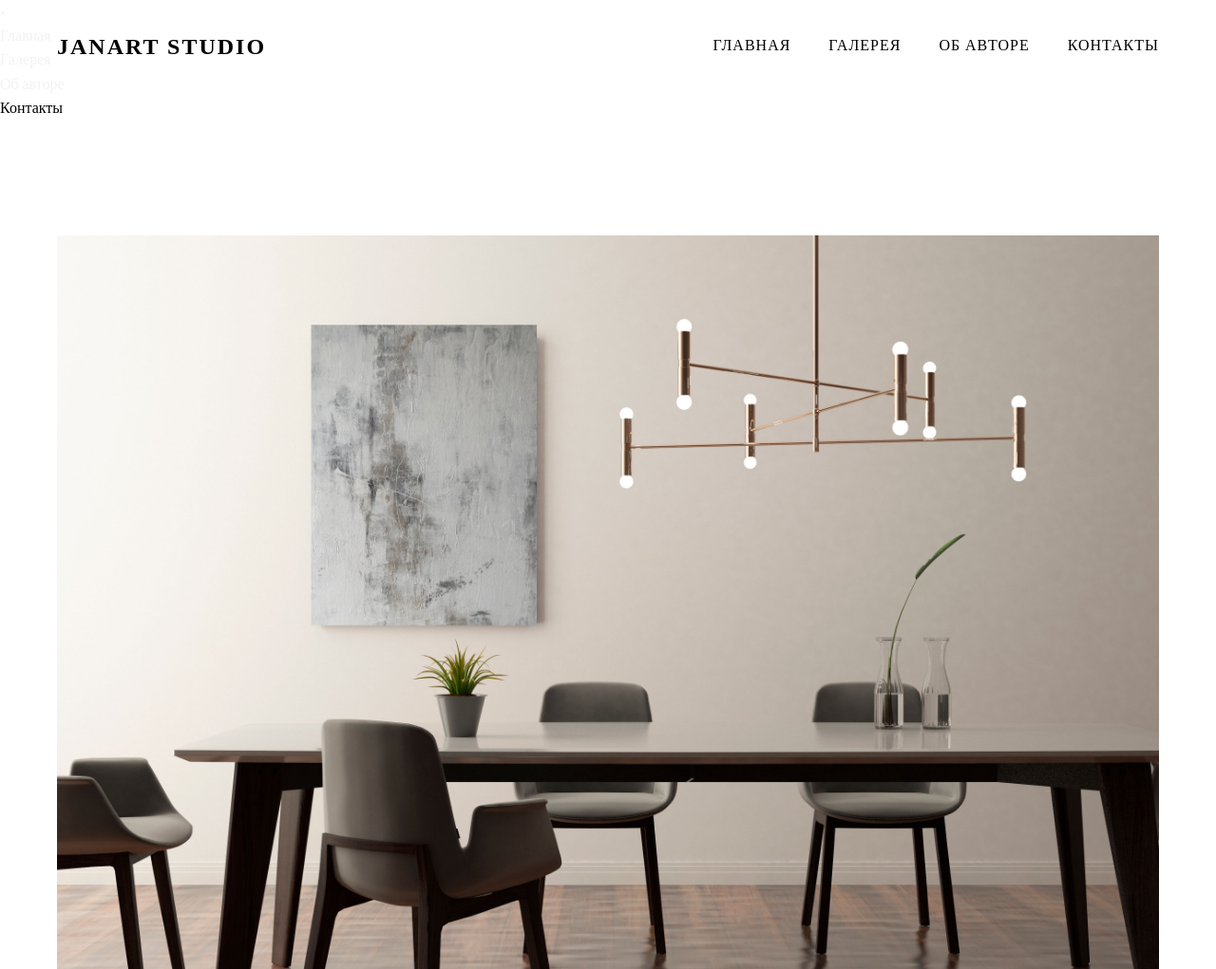
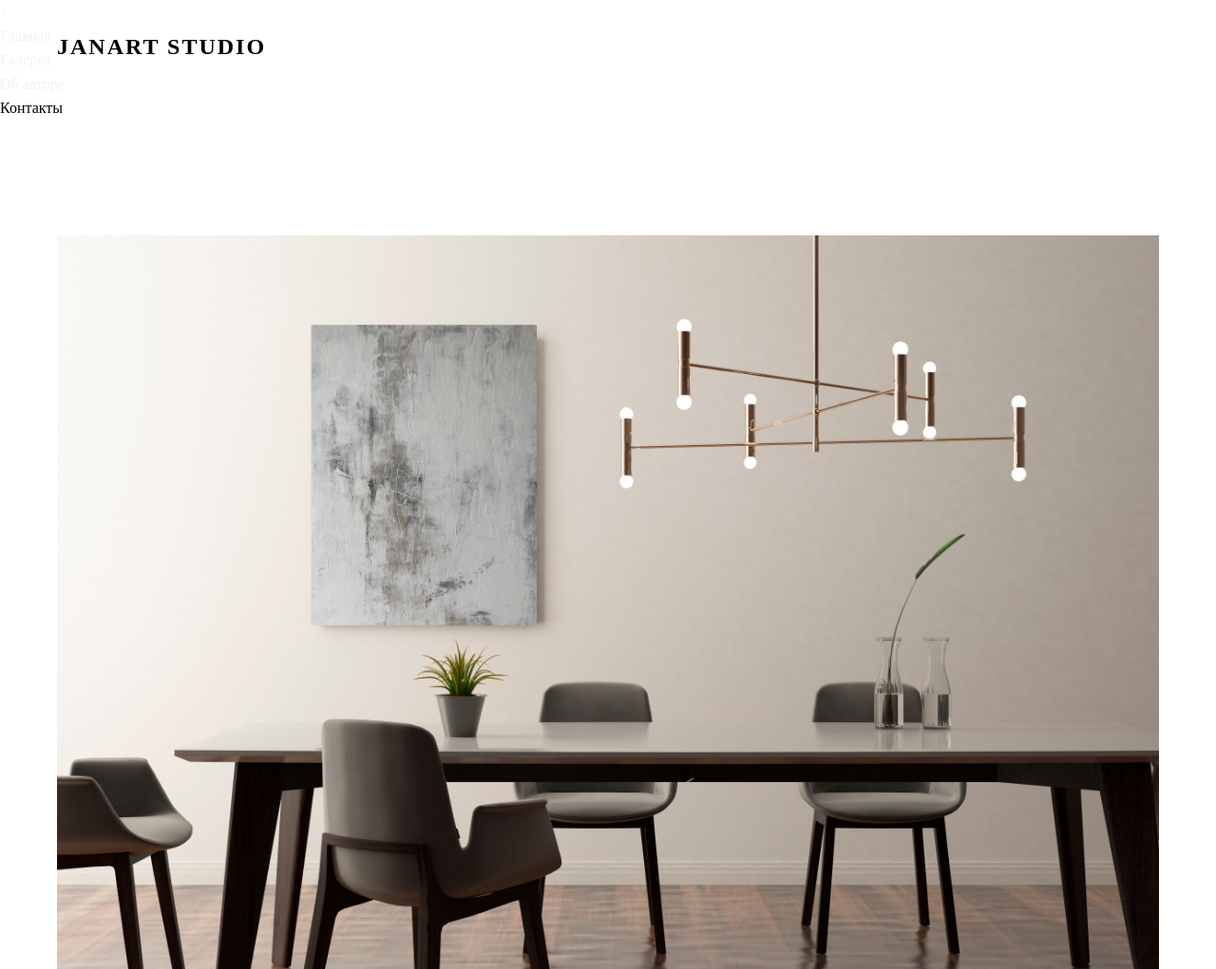
Before and after one commit to maksim92982/website, a plain HTML site: page index.html in a window 1280 px wide. Shown: the top 1021 px of the page at 95% size. Drawn offline with nearby package versions, Linux system fonts and the light colour scheme; a web font is replaced by a local one.

Commit message:
Update index.html

```diff
--- a/index.html
+++ b/index.html
@@ -448,12 +448,7 @@
     <header>
         <div class="logo">JANART STUDIO</div>
         <nav>
-            <ul>
-                <li><a href="#" class="nav-link" data-page="home">Главная</a></li>
-                <li><a href="#" class="nav-link" data-page="gallery">Галерея</a></li>
-                <li><a href="#" class="nav-link" data-page="bio">Об авторе</a></li>
-                <li><a href="#" class="nav-link" data-page="contact">Контакты</a></li>
-            </ul>
+
         </nav>
         <div class="mobile-menu">Меню</div>
     </header>
```
